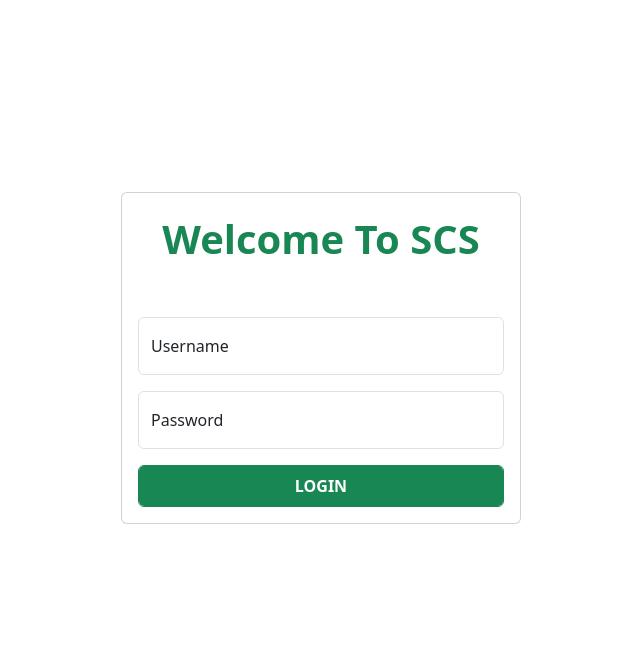
After one commit to m1ch93l/stock-card-invesys, a PHP site: page /login.php in a window 1280 px wide. The commit adds this page. Shown: the top 667 px of the page, without its empty margins (319-959 px from the left). Run offline with PHP 8.4, Linux system fonts and the light colour scheme.

Commit message:
Create user credentials and make login page.

```diff
--- /dev/null
+++ b/login.php
@@ -0,0 +1,40 @@
+<!DOCTYPE html>
+<html lang="en">
+
+<head>
+    <meta charset="UTF-8">
+    <meta name="viewport" content="width=device-width, initial-scale=1.0">
+    <title>Welcome to SCS</title>
+    <link rel="stylesheet" href="main_ui/css/bootstrap.min.css">
+    <script type="text/javascript" src="main_ui/js/bootstrap.js"></script>
+</head>
+
+<body>
+    <div class="container-fluid py-5 my-5">
+        <div class="row my-5 py-5">
+            <div class="col-4"></div>
+            <div class="col-4 d-flex justify-content-center align-items-center">
+                <div class="card shadow-md p-3" style="width:400px">
+                    <form action="crud.php" method="post">
+                        <div class="text-center fs-1 text-capitalize mb-5 fw-bold text-success">Welcome to SCS</div>
+                        <div class="form-floating mb-3">
+                            <input type="text" class="form-control" name="username" id="floatingInput"
+                                placeholder="name@example.com" required>
+                            <label for="floatingInput">Username</label>
+                        </div>
+                        <div class="form-floating mb-3">
+                            <input type="password" class="form-control" name="password" id="floatingPassword"
+                                placeholder="Password" required>
+                            <label for="floatingPassword">Password</label>
+                        </div>
+                        <button type="submit" name="user-login"
+                            class="form-control btn btn-success p-2 text-uppercase fw-bold">login</button>
+                    </form>
+                </div>
+            </div>
+            <div class="col-4"></div>
+        </div>
+    </div>
+</body>
+
+</html>
```
Also changed, not shown: crud.php (+37 -0 lines), crudLogin.php (added, +38 -0 lines).
